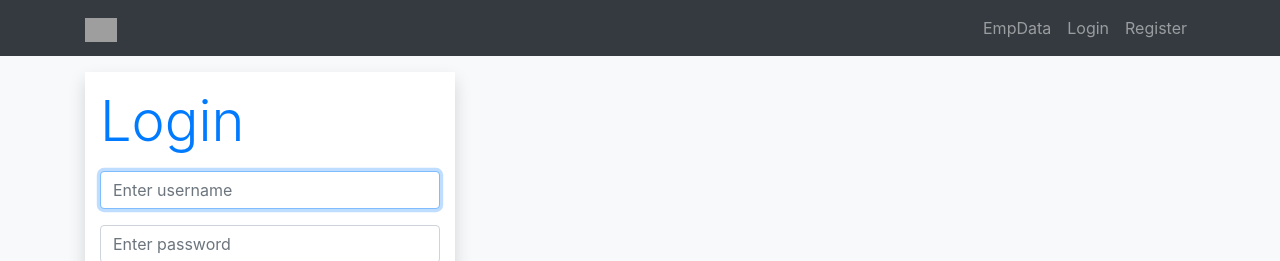
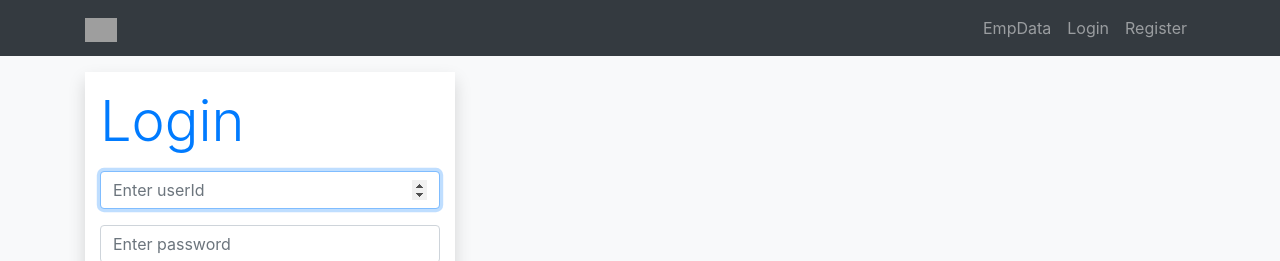
Before and after one commit to shridhar-javafsd/lti-react-demo-app, a React (Create React App) app: page /login in a window 1280 px wide. Shown: the top 261 px of the page. Built offline with nearby package versions, Linux system fonts and the light colour scheme; grey boxes are pictures that could not be loaded.

Commit message:
useState

```diff
--- a/src/components/Login.js
+++ b/src/components/Login.js
@@ -8,9 +8,8 @@ const Login = () => {
 
     useEffect(() => {
         setUserData({
-            userName: '',
-            password: '',
-            phone: ''
+            userId: '',
+            password: ''
         });
     }, []);
 
@@ -24,13 +23,12 @@ const Login = () => {
 
     const submitUser = (evt) => {
 
-        axios.get('http://localhost:9999/users/')
+        axios.get(`http://localhost:9999/users/${userData.userId}`)
             .then((response) => {
-                // logic to find registered user
-                alert(response.data.userName);
+                alert(`Login successful for userId ${response.data.id} and userName ${response.data.userName}!`);
             })
             .catch((error) => {
-                alert(error.message);
+                alert(`${error.message} : wrong credentials!`);
             });
 
         evt.preventDefault();
@@ -43,13 +41,13 @@ const Login = () => {
                 <form className="form form-group" >
                     <div>
                         <input
-                            type="text"
-                            id="userName"
-                            name="userName"
-                            value={userData.userName}
+                            type="number"
+                            id="userId"
+                            name="userId"
+                            value={userData.userId}
                             className="form-control mb-3"
                             onChange={handleUser}
-                            placeholder="Enter username"
+                            placeholder="Enter userId"
                             autoFocus
                         />
                         <input
--- a/src/components/Register.js
+++ b/src/components/Register.js
@@ -30,7 +30,7 @@ const Register = () => {
 
         axios.post('http://localhost:9999/users/', userData)
             .then((response) => {
-                alert(response.data.userName);
+                alert(`User ${response.data.userName} with id ${response.data.id} registered successfully.`);
             })
             .catch((error) => {
                 alert(error.message);
```
